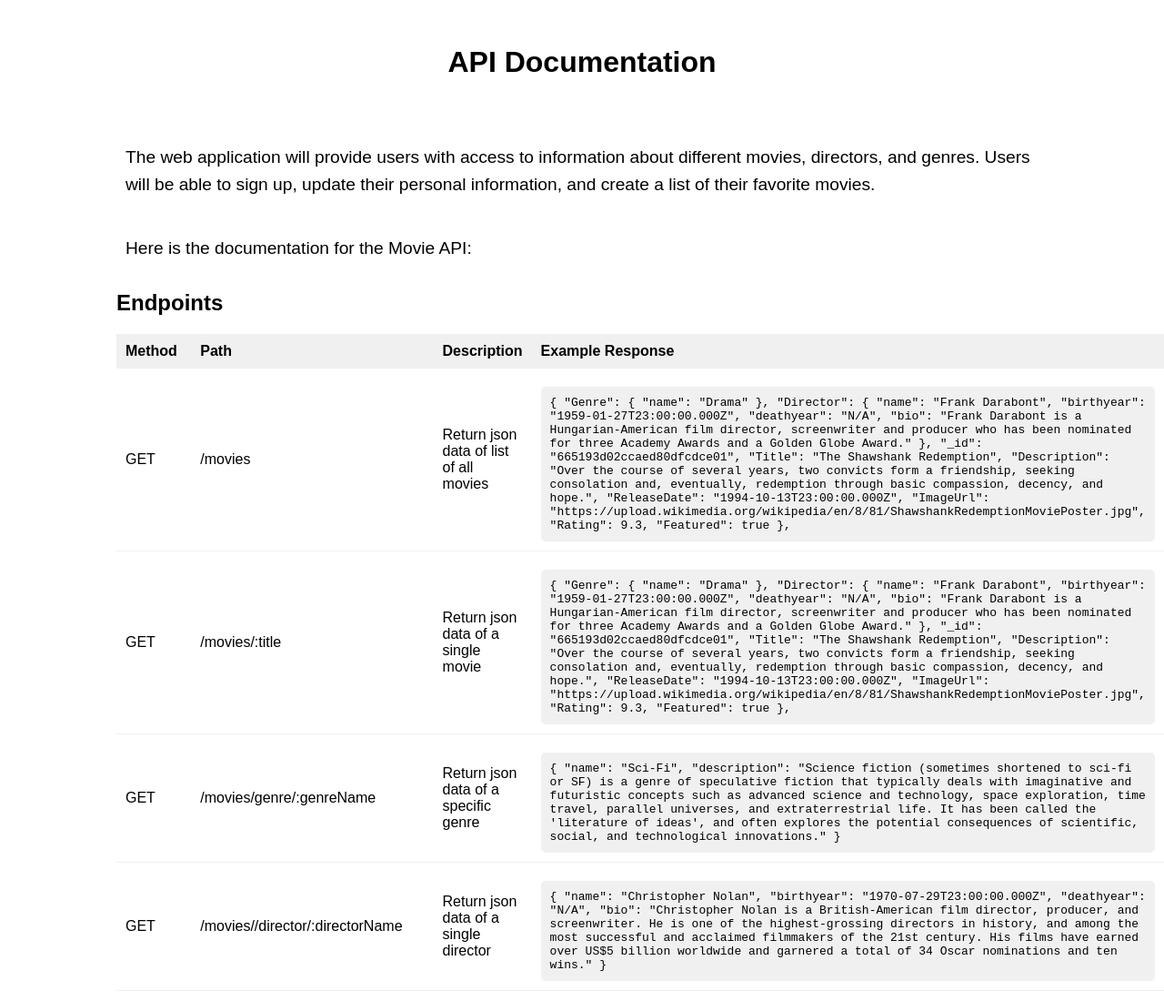
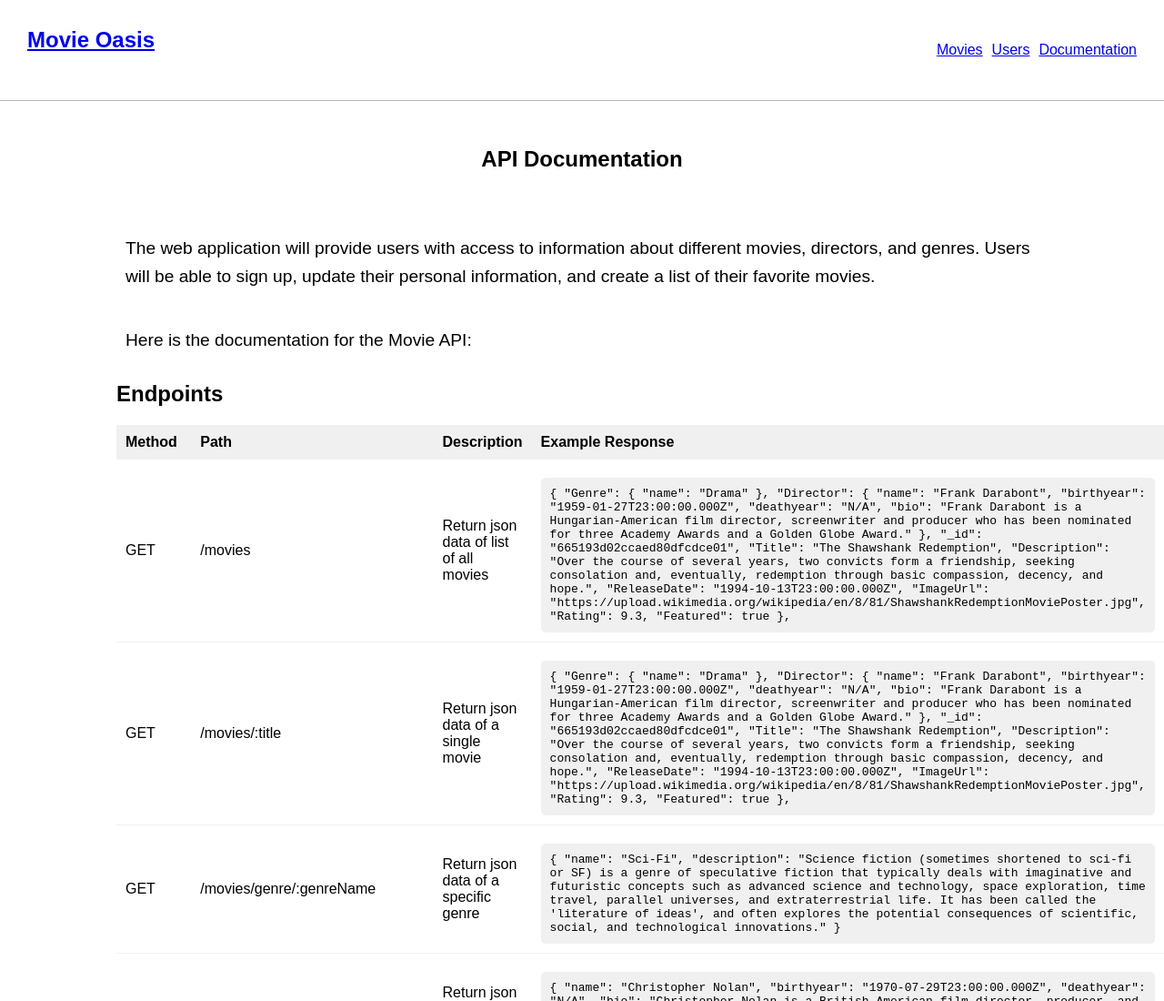
Before and after one commit to NodEm9/movie_api, a website: page public/documentation.html in a window 1280 px wide. Shown: the top 1100 px of the page at 91% size. Drawn offline with Linux system fonts and the light colour scheme.

Commit message:
Adeed header tag for navigation

```diff
--- a/public/documentation.html
+++ b/public/documentation.html
@@ -15,6 +15,17 @@
       margin: 0;
       padding: 0;
       background-color: #ffffff;
+    }
+
+    header {
+      background-color: transparent;
+      color: #fff;
+      padding: 10px;
+      border-bottom: 1px solid #b5b3b3;
+    }
+
+    #web-name {
+      margin: 0;
     }
 
     h1 {
@@ -71,9 +82,30 @@
       border-radius: 5px;
       margin-top: 10px;
     }
+    nav {
+      display: flex;
+      justify-content: space-between;
+      padding: 20px;
+    }
+
+    ul {
+      display: flex;
+      list-style-type: none;
+      gap: 10px;
+    }
   </style>
   <body>
-    <h1>API Documentation</h1>
+    <header>
+      <nav>
+        <h1 id="web-name"><a href="/" >Movie Oasis</a></h1>
+        <ul>
+          <li><a href="/movies">Movies</a></li>
+          <li><a href="/users">Users</a></li>
+          <li><a href="/documentation.html">Documentation</a></li>
+        </ul>
+      </nav>
+    </header>
+   <section> <h1>API Documentation</h1></section>
     <div>
       <p id="Intro-text">
         The web application will provide users with access to information about
```
